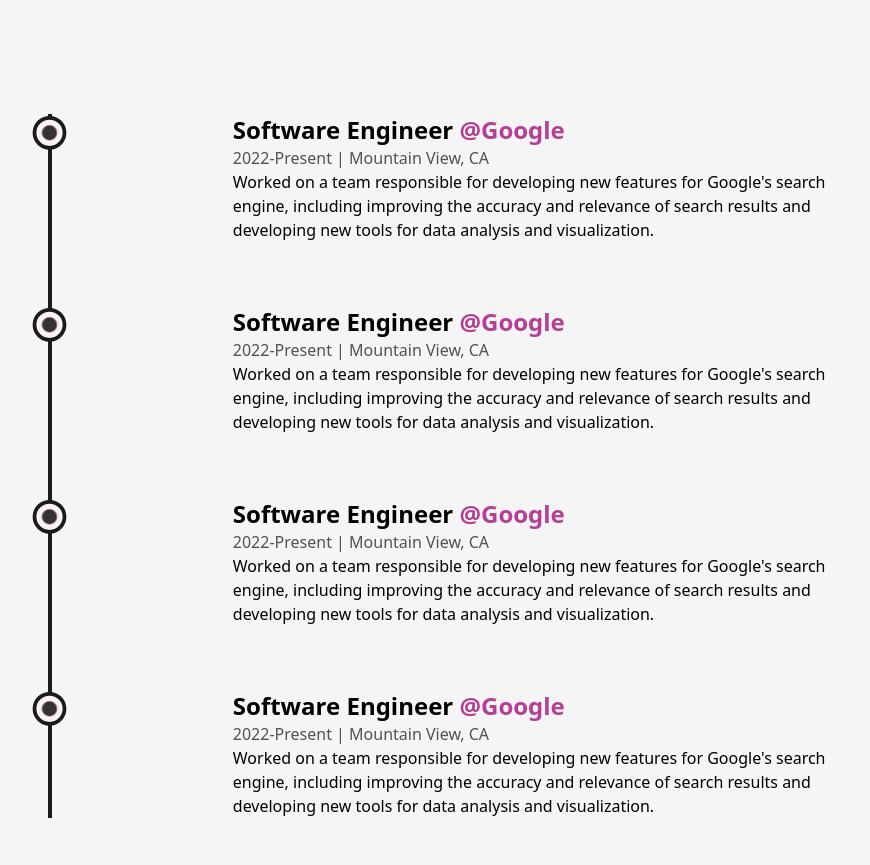
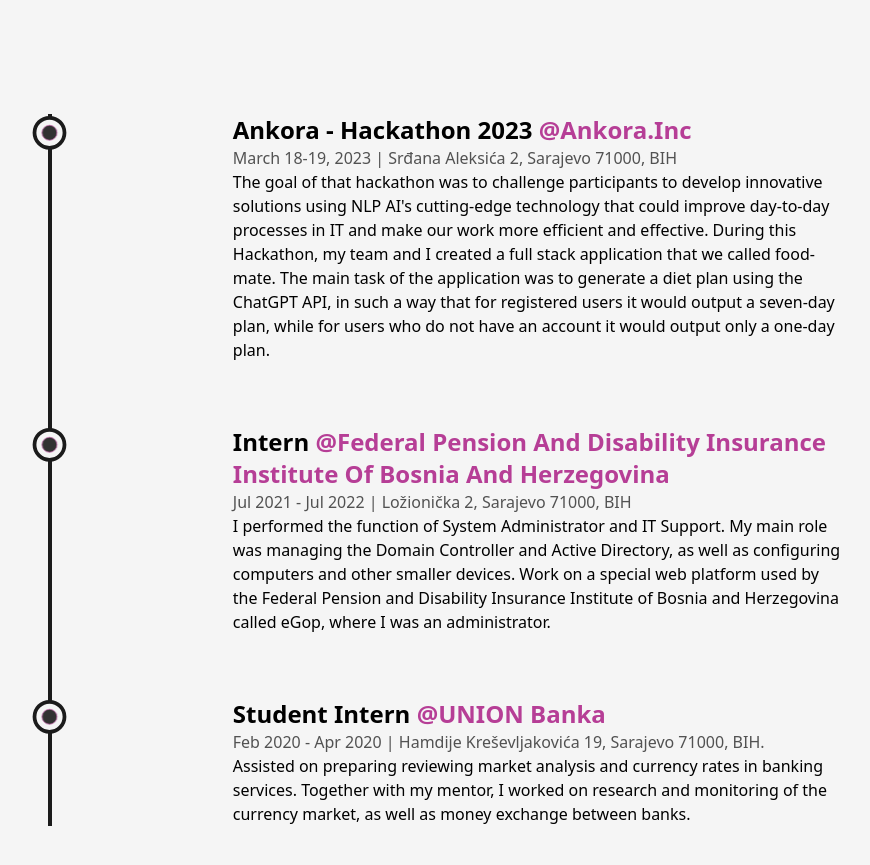
Before and after one commit to amerv97/Next.js-amervarajic-portfolio, a Next.js app in the folder Next.js-Developer-Portfolio-Starter-Code-main/: page /about in a window 1280 px wide. Shown: the part 2315-3180 px from the top of the page, without its empty margins (116-986 px from the left). Built offline with nearby package versions, Linux system fonts and the light colour scheme.

Commit message:
Experience text finished

```diff
--- a/Next.js-Developer-Portfolio-Starter-Code-main/src/components/Experience.js
+++ b/Next.js-Developer-Portfolio-Starter-Code-main/src/components/Experience.js
@@ -57,44 +57,33 @@ const Experience = () => {
 
           <ul className="w-full flex flex-col items-start justify-between ml-4 xs:ml-2">
             <Details
-              position="Software Engineer"
-              company="Google"
-              companyLink="www.google.com"
-              time="2022-Present"
-              addres="Mountain View, CA"
-              work="Worked on a team responsible for developing new features for Google's
-                search engine, including improving the accuracy and relevance of search results and
-                developing new tools for data analysis and visualization."
+              position="Ankora - Hackathon 2023"
+              company="Ankora.inc"
+              companyLink="https://ankorainc.com"
+              time="March 18-19, 2023"
+              addres="Srđana Aleksića 2, Sarajevo 71000, BIH"
+              work="
+              The goal of that hackathon was to challenge participants to develop innovative solutions using NLP AI's cutting-edge technology that could improve day-to-day processes in IT and make our work more efficient and effective.
+              During this Hackathon, my team and I created a full stack application that we called food-mate. The main task of the application was to generate a diet plan using the ChatGPT API, in such a way that for registered users it would output a seven-day plan, while for users who do not have an account it would output only a one-day plan."
             />
             <Details
-              position="Software Engineer"
-              company="Google"
-              companyLink="www.google.com"
-              time="2022-Present"
-              addres="Mountain View, CA"
-              work="Worked on a team responsible for developing new features for Google's
-                search engine, including improving the accuracy and relevance of search results and
-                developing new tools for data analysis and visualization."
+              position="Intern"
+              company="Federal Pension and Disability Insurance Institute of Bosnia and Herzegovina"
+              companyLink="https://www.fzmiopio.ba/?lang=ba"
+              time="Jul 2021 - Jul 2022"
+              addres="Ložionička 2, Sarajevo 71000, BIH"
+              work="I performed the function of System Administrator and IT Support. My main role was managing the Domain Controller and Active Directory, as well as configuring computers and other smaller devices.
+              Work on a special web platform used by the Federal Pension and Disability Insurance Institute of Bosnia and Herzegovina called eGop, where I was an administrator."
             />
             <Details
-              position="Software Engineer"
-              company="Google"
-              companyLink="www.google.com"
-              time="2022-Present"
-              addres="Mountain View, CA"
-              work="Worked on a team responsible for developing new features for Google's
-                search engine, including improving the accuracy and relevance of search results and
-                developing new tools for data analysis and visualization."
-            />
-            <Details
-              position="Software Engineer"
-              company="Google"
-              companyLink="www.google.com"
-              time="2022-Present"
-              addres="Mountain View, CA"
-              work="Worked on a team responsible for developing new features for Google's
-                search engine, including improving the accuracy and relevance of search results and
-                developing new tools for data analysis and visualization."
+              position="Student Intern"
+              company="UNION Banka"
+              companyLink="https://www.unionbank.ba/"
+              time="Feb 2020 - Apr 2020"
+              addres="Hamdije Kreševljakovića 19, Sarajevo 71000, BIH."
+              work="
+              Assisted on preparing reviewing market analysis and currency rates in banking services. Together with my mentor, I worked on research and monitoring of the currency market, as well as money exchange between banks.
+              "
             />
           </ul>
         </div>
```
